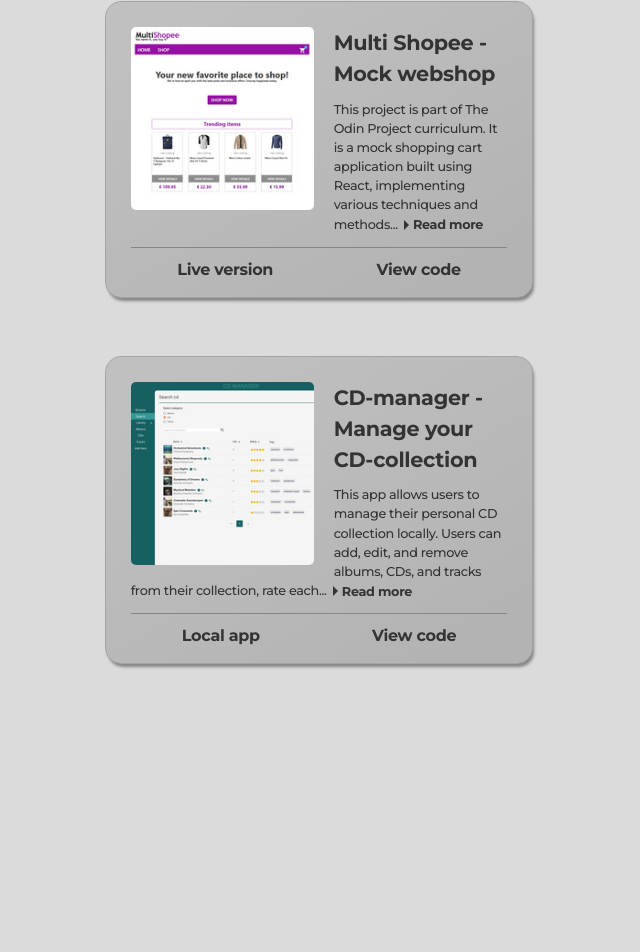
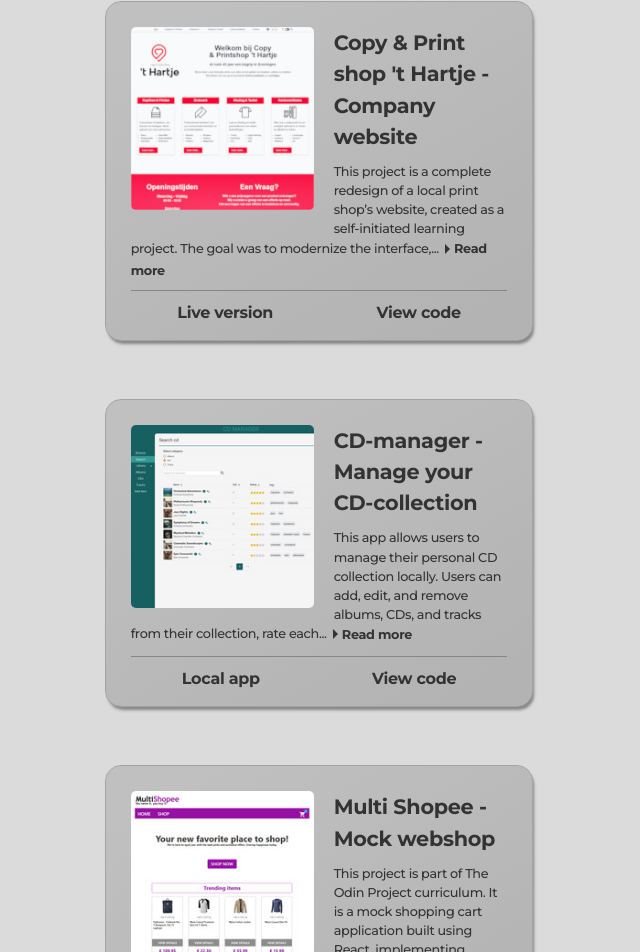
Before and after one commit to RobVerplanke/portfolio, a React (Vite) app: page / in a window 1280 px wide. Shown: the part 569-1521 px from the top of the page, without its empty margins (321-961 px from the left). Before the commit the page ends 1282 px from the top, so only its background shows below. Built offline with nearby package versions, Linux system fonts and the light colour scheme.

Commit message:
chore: update with new content

```diff
--- a/src/components/pages/AboutPage.jsx
+++ b/src/components/pages/AboutPage.jsx
@@ -15,7 +15,7 @@ function About() {
           In addition to working on web applications, I enjoy staying fit by
           going to the gym regularly. I also like picking up the guitar and
           making music from time to time. Just like with programming and web
-          development, there&apos;s always more to learn! Which keeps me
+          development, there&apos;s always more to learn, what keeps me
           challenged. I&apos;ve noticed that these hobbies often give me a fresh
           perspective on the web development projects I&apos;m working on and
           help spark new ideas or better solutions.
--- a/src/data/getAllProjects.js
+++ b/src/data/getAllProjects.js
@@ -2,26 +2,29 @@ import cdManagerSmallImage from '../assets/screenshots/cd-manager-s.jpg';
 import cdManagerMedImage from '../assets/screenshots/cd-manager-m.jpg';
 import shoppingCartSmallImage from '../assets/screenshots/shopping-cart-s.jpg';
 import shoppingCartMedImage from '../assets/screenshots/shopping-cart-m.jpg';
-import smallSkeleton from '../assets/screenshots/skeleton-s.png';
-import medSkeleton from '../assets/screenshots/skeleton-m.png';
+// import smallSkeleton from '../assets/screenshots/skeleton-s.png'; // Website skeleton images
+// import medSkeleton from '../assets/screenshots/skeleton-m.png';
+import copyPrintSmall from '../assets/screenshots/copy-print-s.jpg';
+import copyPrintMed from '../assets/screenshots/copy-print-m.jpg';
 
 export default function getAllProjects() {
   return [
     {
       id: 1,
-      title: 'Multi Shopee',
-      subTitle: 'Mock webshop',
+      title: `Copy & Print shop 't Hartje`,
+      subTitle: 'Company website',
       description:
-        'This project is part of The Odin Project curriculum. It is a mock shopping cart application built using React, implementing various techniques and methods covered throughout the course. \n## Introduction \n This project showcases routing, state management, data fetching from an API, and styling with CSS Modules to ensure scoped and maintainable styles. \n## Features \n The application includes a fron-end shopping app with product listings, shopping cart functionality, and the ability to manage product quantities. \n## Technologies Used \n- Javascript \n- React \n- React Router \n- React Testing Library for component testing \n- Data context for state management \n- Accessibility Guidelines \n- Vite for build en development \n- Vitest for unit testing',
-      imageSmall: shoppingCartSmallImage,
-      imageMed: shoppingCartMedImage,
-      altText: 'Screenshot of Multi Shoppee',
-      liveLink: 'https://lovely-vacherin-d4496c.netlify.app/',
-      codeLink: 'https://github.com/RobVerplanke/project-shopping-cart',
-      skills: ['html', 'css', 'javascript', 'react'],
-      isWebApp: true,
-      selected: true,
+        'This project is a complete redesign of a local print shop’s website, created as a self-initiated learning project. The goal was to modernize the interface, improve usability, and enhance maintainability with a structured and scalable codebase. \n## Introduction \n This project showcases dynamic content rendering, state management and responsive design while focusing on user experience and accessibility. \n## Features \n Fully responsive layout with a clean, modern UI \n Dynamic pricing tables \n Multilingual support with instant content translation \n Light and dark theme options \n Accessibility enhancements following WCAG guidelines \n## Technologies Used \n- TypeScript \n- React \n- React Router \n- Tailwind CSS \n- Data context for state management \n- Vite for build and development \n- i18next for translations \n- Netlify for deployment',
+      imageSmall: copyPrintSmall,
+      imageMed: copyPrintMed,
+      altText: 'Screenshot of website',
+      liveLink: 'https://gilded-nasturtium-19b3f2.netlify.app/',
+      codeLink: 'https://github.com/RobVerplanke/copy-and-print-shop',
+      skills: ['typescript', 'react', 'tailwind'],
+      isWebApp: true, // Local App or Live website
+      selected: true, // Selected to be displayed on homepage
     },
+
     {
       id: 2,
       title: 'CD-manager',
@@ -30,27 +33,28 @@ export default function getAllProjects() {
         'This app allows users to manage their personal CD collection locally. Users can add, edit, and remove albums, CDs, and tracks from their collection, rate each item, and organize their library with tags and categories. \n## Introduction \n This project showcases routing, state management, data fetching from an API and styling with Tailwind. \n## Features \n Users can add new albums, CDs, and tracks to their collection, edit existing items, or remove items from the library. \n## Technologies Used \n- Typescript \n- Tailwind \n- React \n- React Router \n- React Testing Library for component testing \n- Data context for state management \n- Accessibility Guidelines \n- Vite for build en development \n- Vitest for unit testing',
       imageSmall: cdManagerSmallImage,
       imageMed: cdManagerMedImage,
-      altText: '',
+      altText: 'Screenshot of CD-manager app',
       liveLink: '',
       codeLink: 'https://github.com/RobVerplanke/cd-manager-react',
       skills: ['typescript', 'react', 'tailwind'],
-      isWebApp: false,
-      selected: true,
+      isWebApp: false, // Local App or Live website
+      selected: true, // Selected to be displayed on homepage
     },
+
     {
       id: 3,
-      title: 'Message board',
-      subTitle: 'COMING SOON',
+      title: 'Multi Shopee',
+      subTitle: 'Mock webshop',
       description:
-        'This project is part of The Odin Project curriculum, where i learn and apply SQL, NodeJs with Express to create a basic message board.',
-      imageSmall: smallSkeleton,
-      imageMed: medSkeleton,
-      altText: '',
-      liveLink: '',
-      codeLink: 'https://github.com/RobVerplanke',
-      skills: [],
-      isWebApp: true,
-      selected: false,
+        'This project is part of The Odin Project curriculum. It is a mock shopping cart application built using React, implementing various techniques and methods covered throughout the course. \n## Introduction \n This project showcases routing, state management, data fetching from an API, and styling with CSS Modules to ensure scoped and maintainable styles. \n## Features \n The application includes a fron-end shopping app with product listings, shopping cart functionality, and the ability to manage product quantities. \n## Technologies Used \n- Javascript \n- React \n- React Router \n- React Testing Library for component testing \n- Data context for state management \n- Accessibility Guidelines \n- Vite for build en development \n- Vitest for unit testing',
+      imageSmall: shoppingCartSmallImage,
+      imageMed: shoppingCartMedImage,
+      altText: 'Screenshot of Multi Shoppee webste',
+      liveLink: 'https://lovely-vacherin-d4496c.netlify.app/',
+      codeLink: 'https://github.com/RobVerplanke/project-shopping-cart',
+      skills: ['html', 'css', 'javascript', 'react'],
+      isWebApp: true, // Local App or Live website
+      selected: true, // Selected to be displayd on homepage
     },
   ];
 }
```
Also changed, not shown: src/assets/screenshots/copy-print-m.jpg (added), src/assets/screenshots/copy-print-s.jpg (added).
